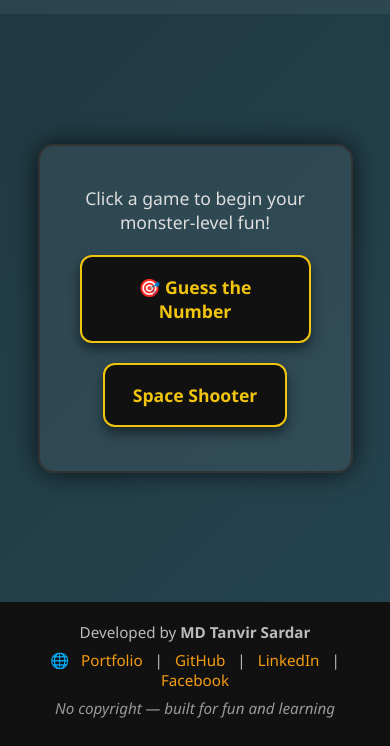
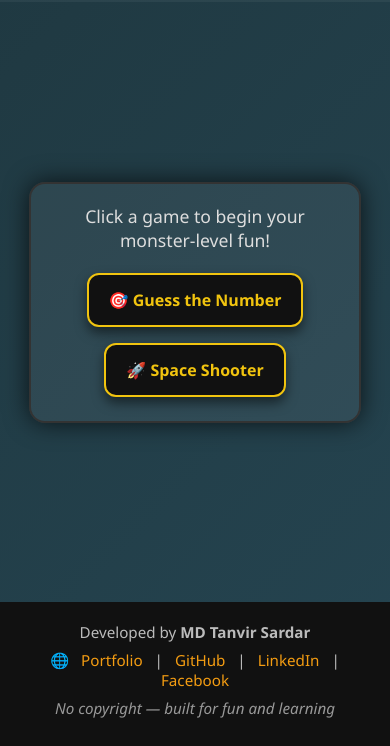
Before and after one commit to tanvir153/gamebox, a plain HTML site: page index.html in a window 390 px wide. Shown: the part 98-844 px from the top of the page. Drawn offline with Linux system fonts and the light colour scheme.

Commit message:
Update index.html

```diff
--- a/index.html
+++ b/index.html
@@ -2,13 +2,10 @@
 <html lang="en">
 <head>
   <meta charset="UTF-8" />
+  <meta name="viewport" content="width=device-width, initial-scale=1.0">
   <title>👾 Tanvir's Monster Game Hub</title>
   <style>
-    * {
-      margin: 0;
-      padding: 0;
-      box-sizing: border-box;
-    }
+    * { margin: 0; padding: 0; box-sizing: border-box; }
 
     html, body {
       height: 100%;
@@ -73,8 +70,8 @@
       background: rgba(255, 255, 255, 0.06);
       border: 2px solid #333;
       border-radius: 16px;
-      padding: 40px;
-      width: 90%;
+      padding: 30px;
+      width: 95%;
       max-width: 900px;
       text-align: center;
       box-shadow: 0 0 25px rgba(0, 0, 0, 0.7);
@@ -82,14 +79,8 @@
     }
 
     @keyframes fadeInUp {
-      0% {
-        transform: translateY(30px);
-        opacity: 0;
-      }
-      100% {
-        transform: translateY(0);
-        opacity: 1;
-      }
+      0% { transform: translateY(30px); opacity: 0; }
+      100% { transform: translateY(0); opacity: 1; }
     }
 
     .cta-section p {
@@ -102,15 +93,14 @@
       display: flex;
       flex-wrap: wrap;
       justify-content: center;
-      gap: 20px;
+      gap: 16px;
     }
 
     .game-btn {
-      position: relative;
       background-color: #111;
       color: #f1c40f;
       border: 2px solid #f1c40f;
-      padding: 18px 28px;
+      padding: 16px 24px;
       border-radius: 12px;
       font-size: 1.1em;
       font-weight: bold;
@@ -118,47 +108,8 @@
       box-shadow: 0 6px 12px rgba(0,0,0,0.5);
       transition: transform 0.3s ease, background 0.3s ease, box-shadow 0.3s ease;
       animation: floaty 2s ease-in-out infinite alternate;
-      overflow: hidden;
-    }
-
-    .game-btn::before, .game-btn::after {
-      content: "✨";
-      position: absolute;
-      font-size: 1.1em;
-      opacity: 0;
-      pointer-events: none;
-      animation: none;
-    }
-
-    .game-btn:hover::before {
-      left: -10px;
-      top: 0;
-      animation: sparkleDown 0.8s ease-out forwards;
-    }
-
-    .game-btn:hover::after {
-      right: -10px;
-      top: 0;
-      animation: sparkleDown 0.8s ease-out 0.2s forwards;
-    }
-
-    @keyframes sparkleDown {
-      0% {
-        opacity: 0;
-        transform: translateY(-10px) rotate(0deg);
-      }
-      30% {
-        opacity: 1;
-        transform: translateY(10px) rotate(45deg);
-      }
-      60% {
-        transform: translateY(25px) rotate(90deg);
-        opacity: 0.8;
-      }
-      100% {
-        opacity: 0;
-        transform: translateY(60px) rotate(180deg);
-      }
+      text-align: center;
+      min-width: 180px;
     }
 
     @keyframes floaty {
@@ -195,6 +146,22 @@
     footer a:hover {
       color: #fff;
     }
+
+    @media (max-width: 600px) {
+      #typed-heading {
+        font-size: 1.8rem;
+      }
+
+      .game-btn {
+        font-size: 1rem;
+        padding: 14px 20px;
+        min-width: 150px;
+      }
+
+      .cta-section {
+        padding: 20px;
+      }
+    }
   </style>
 </head>
 <body>
@@ -208,8 +175,7 @@
       <p>Click a game to begin your monster-level fun!</p>
       <div class="game-grid">
         <a href="guess.html" class="game-btn">🎯 Guess the Number</a>
-        <a href="space-shooter.html" class="game-btn">Space Shooter</a>
-
+        <a href="space-shooter.html" class="game-btn">🚀 Space Shooter</a>
       </div>
     </div>
   </main>
```
